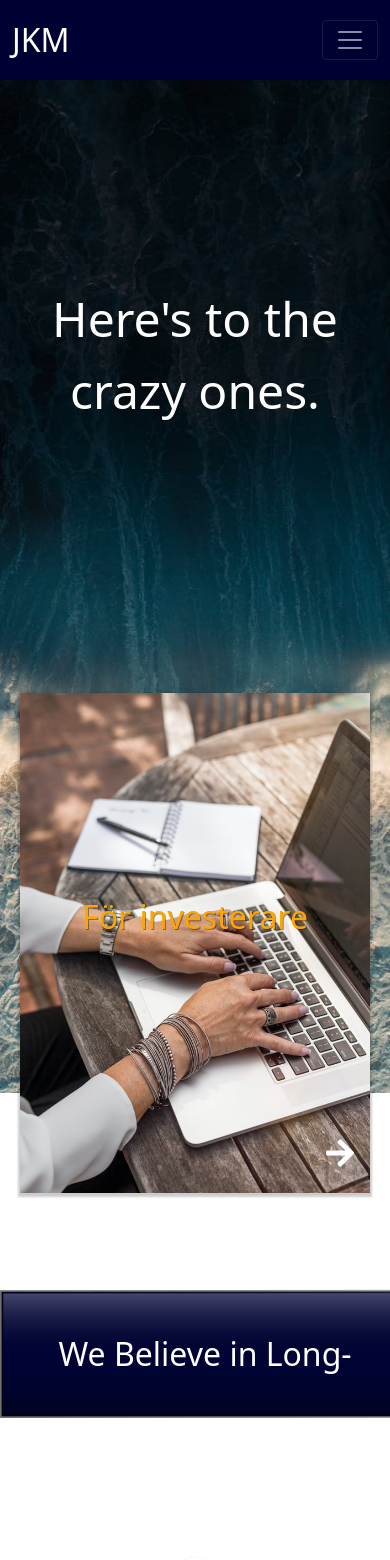
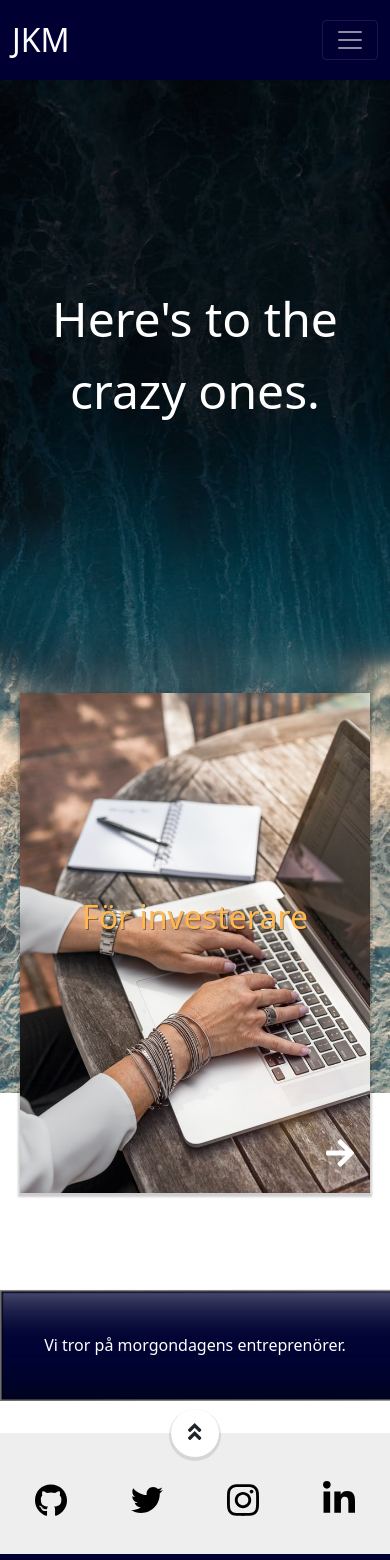
Before and after one commit to kevalane/jkmholding-frontend, an Angular app: page / in a window 390 px wide. Shown: the top 1560 px of the page. Built offline with nearby package versions, Linux system fonts and the light colour scheme.

Commit message:
Fixed the banner text on mobile.

```diff
--- a/src/app/home/home.component.css
+++ b/src/app/home/home.component.css
@@ -71,7 +71,7 @@
 }
 
 .textOnSquare {
-    color: #fda600;
+    color: #ffb84d;
     font-size: 2rem;
     position: absolute;
     top: 40%;
@@ -87,13 +87,16 @@
 	margin-top: 6em;
 	margin-bottom: 2em;
 	background: url('/assets/img/rubrikbar.png') no-repeat;
+    background-size: cover;
 }
 
-#textOnBanner {
-    margin-left: 15%;
-    width: 80%;
-    line-height: 130px;
+.textOnBanner {
+    line-height: 7rem;
     color: #ffffff;
     font-size: 2rem;
 }
+
+.mobileBanner {
+    font-size: 1rem !important;
+}
 /* End banner */
--- a/src/app/home/home.component.html
+++ b/src/app/home/home.component.html
@@ -45,6 +45,9 @@
 
 <!-- Banner -->
 <div id="banner">
-    <p id="textOnBanner">We Believe in Long-Term Growth</p>
+    <div class="container">
+        <p class="textOnBanner d-none d-md-inline">Vi tror på & investerar i morgondagens entreprenörer.</p>
+        <p class="textOnBanner d-md-none mobileBanner text-center">Vi tror på morgondagens entreprenörer.</p>
+    </div>
 </div>
 <!-- End banner -->
```
